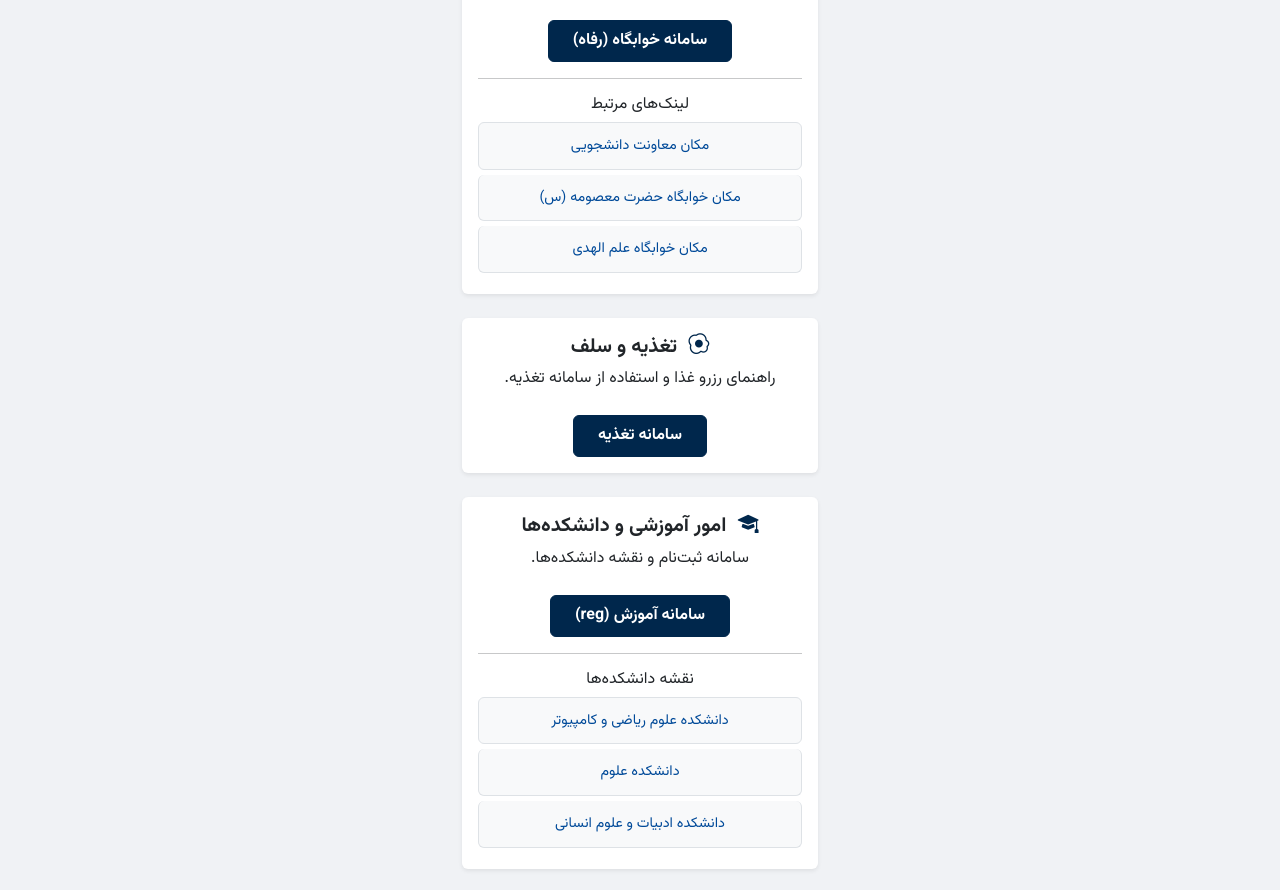
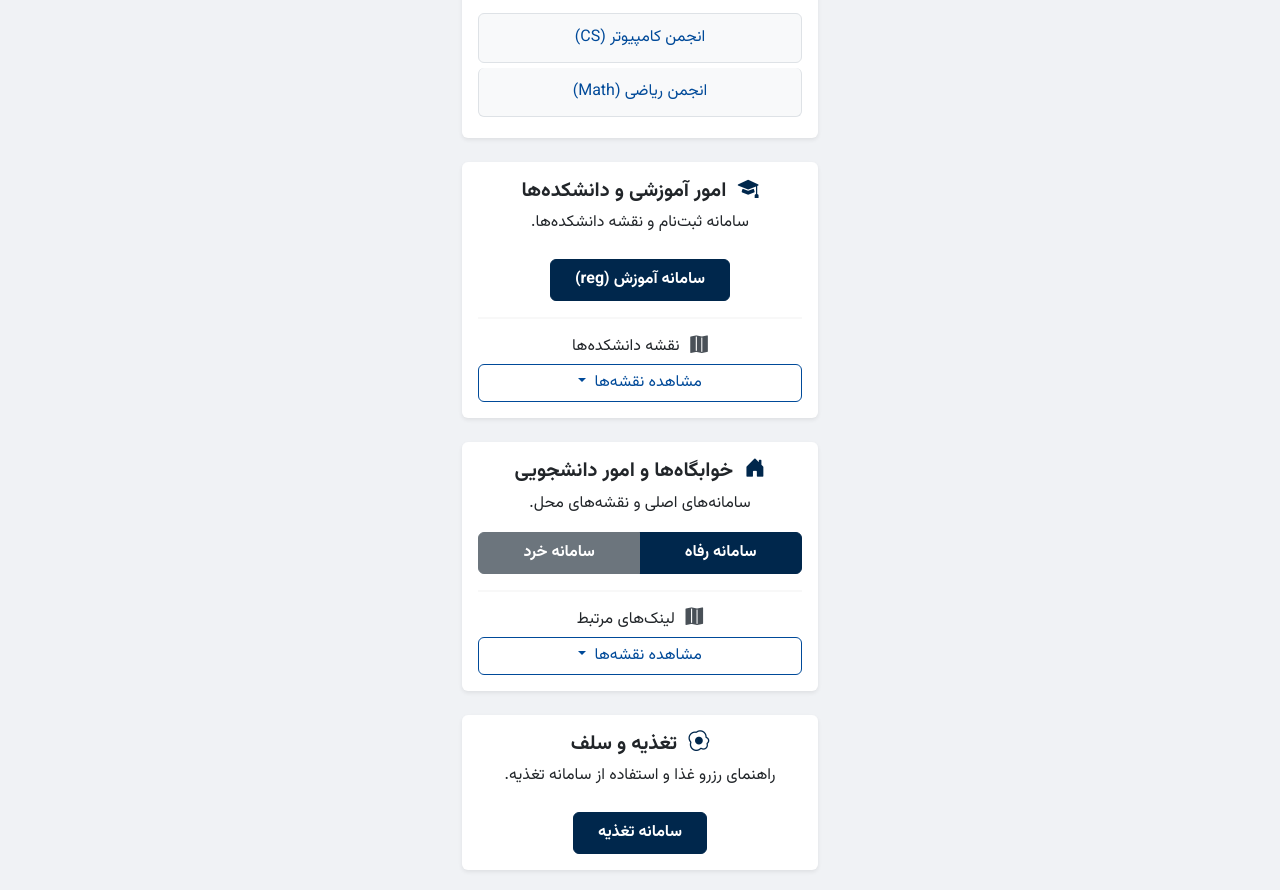
Before and after one commit to Aryamk11/scu-math, a plain HTML site: page index.html in a window 1280 px wide. Shown: the part 334-1224 px from the top of the page. Drawn offline with nearby package versions, Linux system fonts and the light colour scheme.

Commit message:
better arrangement

```diff
--- a/css/main.css
+++ b/css/main.css
@@ -31,7 +31,11 @@ body {
     color: var(--dark-text) !important;
     padding-top: 2rem !important;
     padding-bottom: 2rem !important;
-    border-bottom: 1px solid #e0e0e0;
+    border-bottom: 2px solid #e0e0e0; /* Wider border */
+}
+
+hr {
+    border-top: 2px solid rgba(0,0,0,.1); /* Wider border */
 }
 
 .display-5, .card-title {
@@ -55,13 +59,25 @@ body {
     border-color: var(--university-blue);
     color: var(--white);
     font-weight: 700;
-    padding: .5rem 1.25rem;
+    padding: .5rem 1rem; /* Adjusted padding */
 }
 
 .btn-primary:hover {
     background-color: var(--action-blue);
     border-color: var(--action-blue);
     color: var(--white);
+}
+
+.btn-secondary {
+    background-color: #6c757d;
+    border-color: #6c757d;
+    color: var(--white);
+    font-weight: 700;
+    padding: .5rem 1rem;
+}
+.btn-secondary:hover {
+    background-color: #5a6268;
+    border-color: #5a6268;
 }
 
 .btn-telegram {
@@ -84,24 +100,58 @@ body {
     color: var(--university-blue);
 }
 
-.list-group-item {
-    font-size: 0.9rem;
-    text-align: center;
+/* Icon style for map subheadings */
+h6 .bi {
+    font-size: 1.1rem;
+    vertical-align: middle;
+    margin-inline-end: .4rem;
+    color: var(--secondary-text);
 }
 
-/* NEW: Styles for the link buttons */
+/* Style for the dropdown buttons */
+.btn-outline-primary {
+    color: var(--action-blue);
+    border-color: var(--action-blue);
+    font-weight: 500;
+}
+.btn-outline-primary:hover {
+    background-color: var(--action-blue);
+    color: var(--white);
+}
+
+/* Style for items inside dropdown */
+.dropdown-item {
+    font-size: 0.9rem;
+    padding: 0.6rem 1rem;
+}
+
+/* Style for static list-group links */
 .list-group-item-action {
-    background-color: #f8f9fa; /* Light gray background */
+    background-color: #f8f9fa;
     border: 1px solid #dee2e6;
     color: var(--action-blue);
     font-weight: 500;
-    margin-bottom: 5px; /* Add spacing */
-    border-radius: .375rem; /* Rounded corners */
+    margin-bottom: 5px;
+    border-radius: .375rem;
     padding: 0.75rem 1rem;
 }
 
 .list-group-item-action:hover {
-    background-color: #e9ecef; /* Darker hover */
+    background-color: #e9ecef;
     color: var(--university-blue);
     text-decoration: none;
 }
+
+/* Style for the "Need Help" card */
+.card-help {
+    background-color: var(--university-blue);
+}
+.card-help .card-title {
+    color: var(--white);
+    font-size: 1.1rem;
+}
+.card-help .card-title .bi {
+    color: var(--white);
+    font-size: 1rem;
+    margin-inline-start: .5rem;
+}
--- a/index.html
+++ b/index.html
@@ -35,16 +35,62 @@
                     <div class="card shadow-sm mb-4">
                         <div class="card-body p-3">
                             <h5 class="card-title mb-2">
+                                <i class="bi bi-telegram"></i> کانال‌های تلگرام
+                            </h5>
+                            <p class="card-text mb-3">کانال‌های اطلاع‌رسانی گروه‌های آموزشی.</p>
+
+                            <div class="list-group mt-2">
+                                <a href="https://t.me/scu_cs" class="list-group-item list-group-item-action" target="_blank">انجمن کامپیوتر (CS)</a>
+                                <a href="https://t.me/math_scuanjom" class="list-group-item list-group-item-action" target="_blank">انجمن ریاضی (Math)</a>
+                            </div>
+                        </div>
+                    </div>
+
+                    <div class="card shadow-sm mb-4">
+                        <div class="card-body p-3">
+                            <h5 class="card-title mb-2">
+                                <i class="bi bi-mortarboard-fill"></i> امور آموزشی و دانشکده‌ها
+                            </h5>
+                            <p class="card-text mb-3">سامانه ثبت‌نام و نقشه دانشکده‌ها.</p>
+                            <a href="http://reg.scu.ac.ir" class="btn btn-primary mt-2 px-4" target="_blank">سامانه آموزش (reg)</a>
+
+                            <hr>
+                            <h6 class="mt-3 mb-2"><i class="bi bi-map-fill"></i> نقشه دانشکده‌ها</h6>
+                            <div class="dropdown d-grid mt-2">
+                                <button class="btn btn-outline-primary dropdown-toggle" type="button" data-bs-toggle="dropdown" aria-expanded="false">
+                                    مشاهده نقشه‌ها
+                                </button>
+                                <ul class="dropdown-menu w-100">
+                                    <li><a class="dropdown-item text-center" href="https://nshn.ir/basbk4zJPBYEQ0" target="_blank">دانشکده علوم ریاضی و کامپیوتر</a></li>
+                                    <li><a class="dropdown-item text-center" href="https://nshn.ir/sbkOSkWBYhE3" target="_blank">دانشکده علوم</a></li>
+                                    <li><a class="dropdown-item text-center" href="https://nshn.ir/0asbk4lbeBYb1h" target="_blank">دانشکده ادبیات و علوم انسانی</a></li>
+                                </ul>
+                            </div>
+                        </div>
+                    </div>
+
+                    <div class="card shadow-sm mb-4">
+                        <div class="card-body p-3">
+                            <h5 class="card-title mb-2">
                                 <i class="bi bi-house-door-fill"></i> خوابگاه‌ها و امور دانشجویی
                             </h5>
-                            <p class="card-text mb-3">سامانه اصلی و نقشه‌های محل.</p>
-                            <a href="https://refah.swf.ir/" class="btn btn-primary mt-2 px-4" target="_blank">سامانه خوابگاه (رفاه)</a>
-                            <hr class="my-3">
-                            <h6 class="mt-3 mb-2">لینک‌های مرتبط</h6>
-                            <div class="list-group mt-2">
-                                <a href="https://nshn.ir/ce7bkibNO5U6QF" class="list-group-item list-group-item-action" target="_blank">مکان معاونت دانشجویی</a>
-                                <a href="https://nshn.ir/70sbkioMN5U6T4" class="list-group-item list-group-item-action" target="_blank">مکان خوابگاه حضرت معصومه (س)</a>
-                                <a href="https://nshn.ir/087bk4uXN5U-im" class="list-group-item list-group-item-action" target="_blank">مکان خوابگاه علم الهدی</a>
+                            <p class="card-text mb-3">سامانه‌های اصلی و نقشه‌های محل.</p>
+                            <div class="btn-group w-100" role="group">
+                                <a href="https://refah.swf.ir/" class="btn btn-primary px-3" target="_blank">سامانه رفاه</a>
+                                <a href="https://kheradcullinan.scu.ac.ir/" class="btn btn-secondary px-3" target="_blank">سامانه خرد</a>
+                            </div>
+
+                            <hr>
+                            <h6 class="mt-3 mb-2"><i class="bi bi-map-fill"></i> لینک‌های مرتبط</h6>
+                            <div class="dropdown d-grid mt-2">
+                                <button class="btn btn-outline-primary dropdown-toggle" type="button" data-bs-toggle="dropdown" aria-expanded="false">
+                                    مشاهده نقشه‌ها
+                                </button>
+                                <ul class="dropdown-menu w-100">
+                                    <li><a class="dropdown-item text-center" href="https://nshn.ir/ce7bkibNO5U6QF" target="_blank">مکان معاونت دانشجویی</a></li>
+                                    <li><a class="dropdown-item text-center" href="https://nshn.ir/70sbkioMN5U6T4" target="_blank">مکان خوابگاه حضرت معصومه (س)</a></li>
+                                    <li><a class="dropdown-item text-center" href="https://nshn.ir/087bk4uXN5U-im" target="_blank">مکان خوابگاه علم الهدی</a></li>
+                                </ul>
                             </div>
                         </div>
                     </div>
@@ -59,40 +105,9 @@
                         </div>
                     </div>
 
-                    <div class="card shadow-sm mb-4">
-                        <div class="card-body p-3">
-                            <h5 class="card-title mb-2">
-                                <i class="bi bi-mortarboard-fill"></i> امور آموزشی و دانشکده‌ها
-                            </h5>
-                            <p class="card-text mb-3">سامانه ثبت‌نام و نقشه دانشکده‌ها.</p>
-                            <a href="http://reg.scu.ac.ir" class="btn btn-primary mt-2 px-4" target="_blank">سامانه آموزش (reg)</a>
-
-                            <hr class="my-3">
-                            <h6 class="mt-3 mb-2">نقشه دانشکده‌ها</h6>
-                            <div class="list-group mt-2">
-                                <a href="https://nshn.ir/basbk4zJPBYEQ0" class="list-group-item list-group-item-action" target="_blank">دانشکده علوم ریاضی و کامپیوتر</a>
-                                <a href="https://nshn.ir/sbkOSkWBYhE3" class="list-group-item list-group-item-action" target="_blank">دانشکده علوم</a>
-                                <a href="https://nshn.ir/0asbk4lbeBYb1h" class="list-group-item list-group-item-action" target="_blank">دانشکده ادبیات و علوم انسانی</a>
-                            </div>
-                        </div>
-                    </div>
-
-                    <div class="card shadow-sm mb-4">
-                        <div class="card-body p-3">
-                            <h5 class="card-title mb-2">
-                                <i class="bi bi-telegram"></i> کانال‌های تلگرام
-                            </h5>
-                            <p class="card-text mb-3">کانال‌های اطلاع‌رسانی گروه‌های آموزشی.</p>
-
-                            <div class="dropdown d-grid mt-3">
-                                <button class="btn btn-telegram dropdown-toggle px-4 py-2" type="button" id="dropdownMenuButton" data-bs-toggle="dropdown" aria-expanded="false">
-                                    مشاهده کانال‌ها
-                                </button>
-                                <ul class="dropdown-menu w-100" aria-labelledby="dropdownMenuButton">
-                                    <li><a class="dropdown-item text-center" href="https://t.me/scu_cs" target="_blank">انجمن کامپیوتر (CS)</a></li>
-                                    <li><a class="dropdown-item text-center" href="https://t.me/math_scuanjom" target="_blank">انجمن ریاضی (Math)</a></li>
-                                </ul>
-                            </div>
+                    <div class="card card-help shadow-sm">
+                        <div class="card-body p-3 text-center">
+                            <h5 class="card-title mb-0">نیاز به راهنمایی دارید؟ <i class="bi bi-telephone-fill"></i></h5>
                         </div>
                     </div>
 
```
